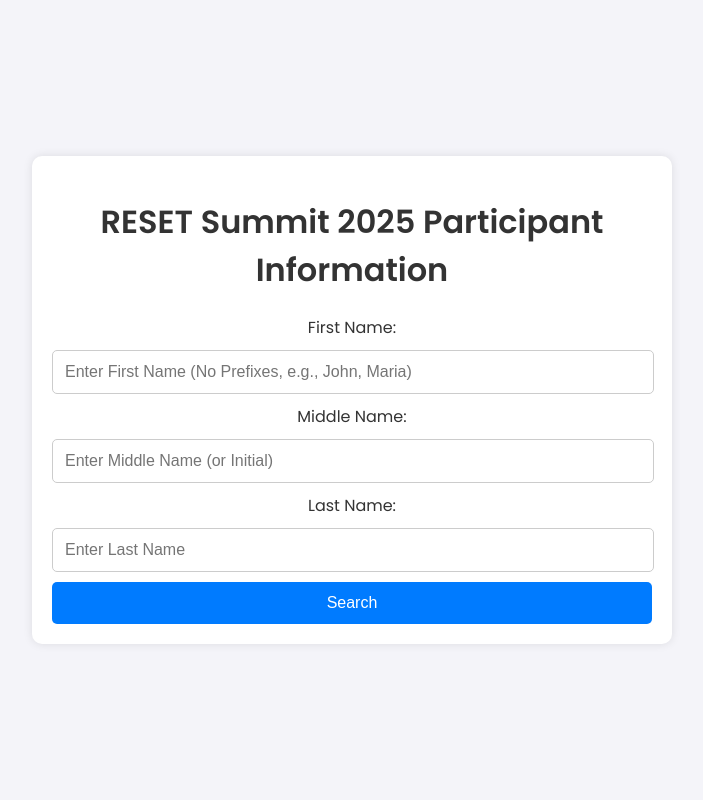
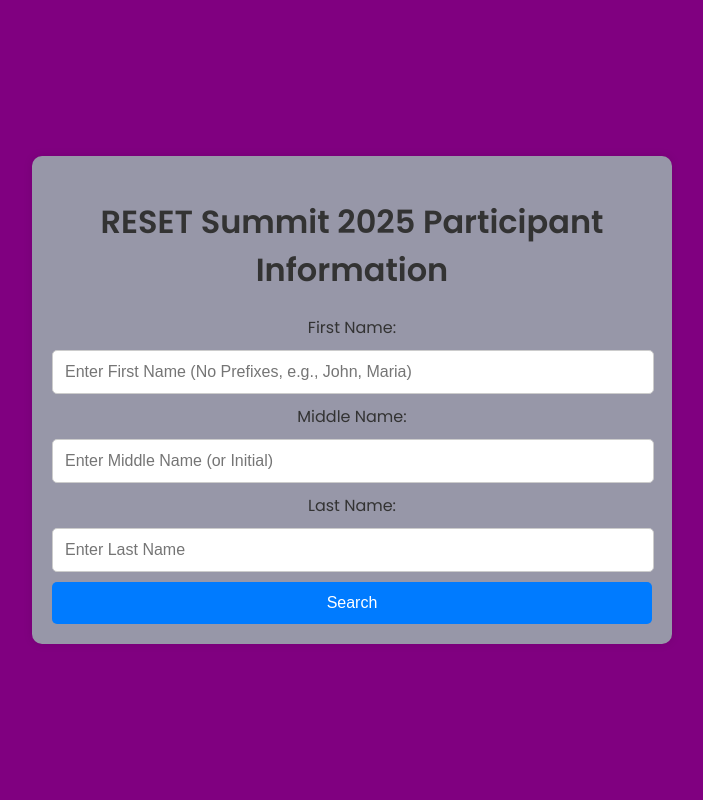
Before and after one commit to nvs581/AMS-ERC, a Flask app: page / in a window 1280 px wide. Shown: the whole page, without its empty margins (288-991 px from the left). Run offline with Flask 3, Linux system fonts and the light colour scheme.

Commit message:
Update styles.css

```diff
--- a/static/styles.css
+++ b/static/styles.css
@@ -1,7 +1,7 @@
 /* General Styling */
 body {
   font-family: "Poppins", sans-serif;
-  background-color: #f4f4f9;
+  background-color: #800080;
   color: #333;
   margin: 0;
   padding: 0;
@@ -15,7 +15,7 @@ body {
 .container {
   max-width: 600px;
   width: 90%;
-  background: #fff;
+  background: #9797a8;
   padding: 20px;
   border-radius: 10px;
   box-shadow: 0 0 10px rgba(0, 0, 0, 0.1);
```
